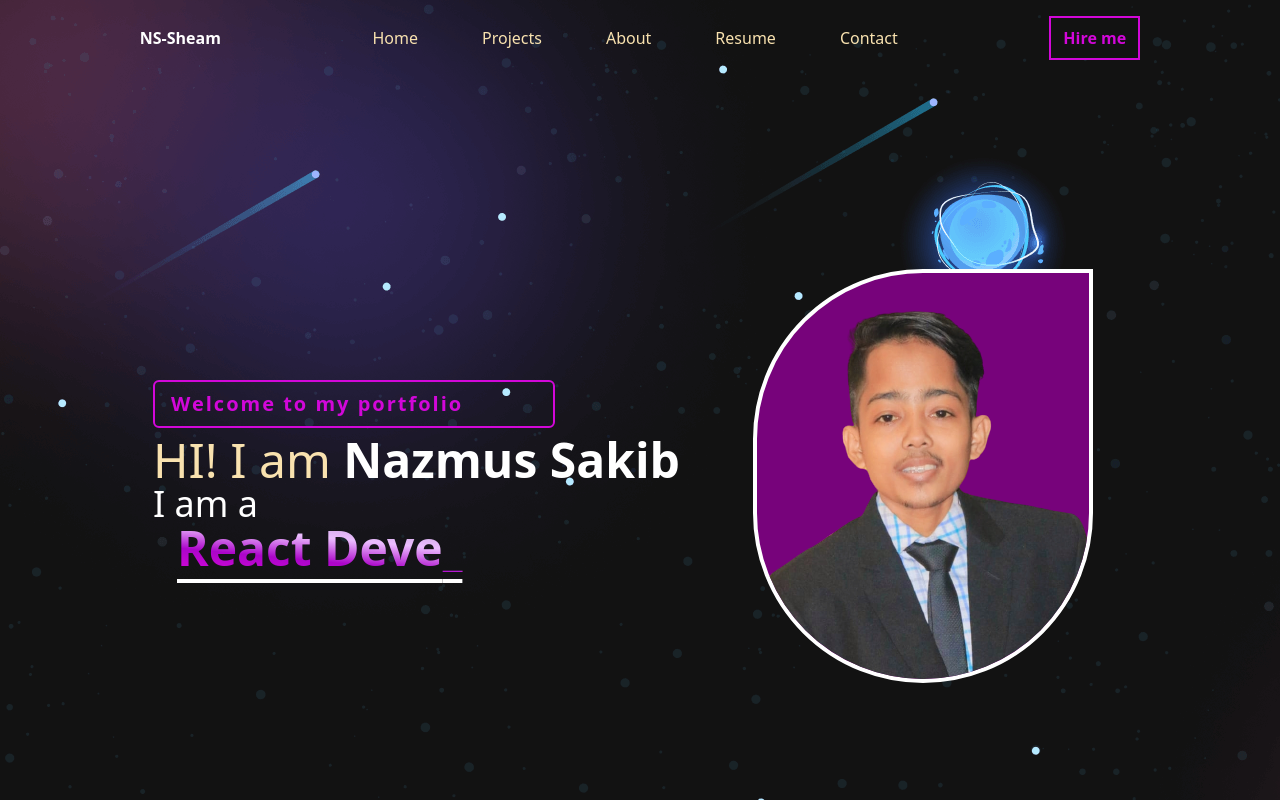
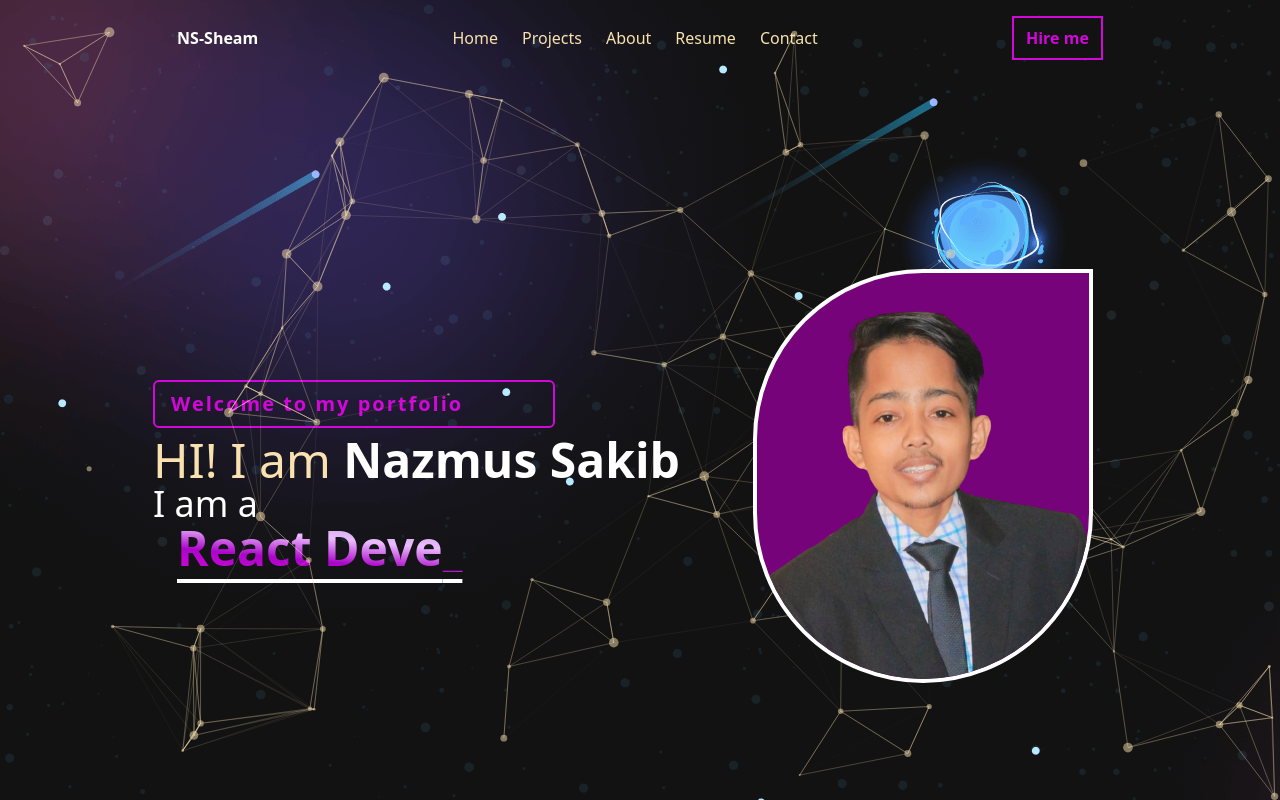
Before and after one commit to NS-Sheam/my-portfolio, a React (Vite) app: page / in a window 1280 px wide. Shown: the top 800 px of the page. Built offline with nearby package versions, Linux system fonts and the light colour scheme; a web font is replaced by a local one.

Commit message:
add particle

```diff
--- a/package.json
+++ b/package.json
@@ -23,7 +23,8 @@
     "react": "^18.2.0",
     "react-circular-progressbar": "^2.1.0",
     "react-dom": "^18.2.0",
-    "react-icons": "^4.8.0",
+    "react-icons": "^4.10.1",
+    "react-particles": "^2.10.1",
     "react-router-dom": "^6.11.1",
     "react-slick": "^0.29.0",
     "react-tabs": "^6.0.1",
@@ -31,7 +32,8 @@
     "react-typed": "^1.2.0",
     "slick-carousel": "^1.8.1",
     "sort-by": "^1.2.0",
-    "swiper": "^9.2.4"
+    "swiper": "^9.2.4",
+    "tsparticles": "^2.10.1"
   },
   "devDependencies": {
     "@types/react": "^18.0.28",
--- /dev/null
+++ b/src/components/ParticlesDesign.jsx
@@ -0,0 +1,95 @@
+import { useCallback } from "react";
+import Particles from "react-particles";
+import { loadFull } from "tsparticles";
+
+const ParticlesDesign = () => {
+    const particlesInit = useCallback(async (particles) => {
+        console.log(particles);
+        // You can initiate the tsParticles instance (particles) here, adding custom shapes or presets
+        // This loads the tsparticles package bundle, it's the easiest method for getting everything ready
+        // Starting from v2, you can add only the features you need, reducing the bundle size
+        await loadFull(particles);
+    }, []);
+
+    const particlesLoaded = useCallback(async (container) => {
+        console.log(container);
+    }, []);
+
+    return (
+        <Particles
+        className="z-50"
+            id="tsparticles"
+            init={particlesInit}
+            loaded={particlesLoaded}
+            options={{
+                fpsLimit: 120,
+                interactivity: {
+                    events: {
+                        onClick: {
+                            enable: true,
+                            mode: "push",
+                        },
+                        onHover: {
+                            enable: true,
+                            mode: "repulse",
+                        },
+                        resize: true,
+                    },
+                    modes: {
+                        push: {
+                            quantity: 4,
+                        },
+                        repulse: {
+                            distance: 200,
+                            duration: 0.4,
+                        },
+                    },
+                },
+                particles: {
+                    color: {
+                        value: "#F9E2AF",
+                    },
+                    links: {
+                        color: "#F9E2AF",
+                        distance: 150,
+                        enable: true,
+                        opacity: 0.5,
+                        width: 1,
+                    },
+                    collisions: {
+                        enable: true,
+                    },
+                    move: {
+                        direction: "none",
+                        enable: true,
+                        outModes: {
+                            default: "bounce",
+                        },
+                        random: false,
+                        speed: 2,
+                        straight: false,
+                    },
+                    number: {
+                        density: {
+                            enable: true,
+                            area: 800,
+                        },
+                        value: 80,
+                    },
+                    opacity: {
+                        value: 0.5,
+                    },
+                    shape: {
+                        type: "circle",
+                    },
+                    size: {
+                        value: { min: 1, max: 5 },
+                    },
+                },
+                detectRetina: true,
+            }}
+        />
+    );
+};
+
+export default ParticlesDesign;
--- a/src/components/ProjectModal.jsx
+++ b/src/components/ProjectModal.jsx
@@ -3,7 +3,7 @@ import { Link } from "react-router-dom";
 
 const ProjectModal = ({ projectData }) => {
     const {  projectName, technology, description, liveSite, image } = projectData;
-
+    console.log(liveSite);
     return (
         <div>
             {/* The button to open modal */}
@@ -34,7 +34,7 @@ const ProjectModal = ({ projectData }) => {
                                     }
                                 </ul>
                                 <Link to={liveSite}>
-                                    <button className="btn text-white bg-bandPrimary hover:text-bandPrimary hover:bg-white transform duration-300 px-10 py-2 rounded-full font-bold my-3">Live Site</button>
+                                    <label className="btn text-white bg-bandPrimary hover:text-bandPrimary hover:bg-white transform duration-300 px-10 py-2 rounded-full font-bold my-3">Live Site</label>
                                 </Link>
                             </div>
                         </div>
--- a/src/layouts/Main.jsx
+++ b/src/layouts/Main.jsx
@@ -1,13 +1,15 @@
 import { useLayoutEffect } from 'react';
 import { Outlet } from 'react-router-dom';
 import Footer from '../pages/shared/Footer/Footer';
+import ParticlesDesign from '../components/ParticlesDesign';
 
 const Main = () => {
     useLayoutEffect(() => {
         window.scrollTo(0, 0);
-      });
+    });
     return (
         <>
+            <ParticlesDesign />
             <Outlet />
             <Footer />
         </>
--- a/src/pages/Home/HeaderBanner/HeaderBanner.jsx
+++ b/src/pages/Home/HeaderBanner/HeaderBanner.jsx
@@ -1,4 +1,4 @@
-import React from 'react';
+
 import Header from '../../shared/Header/Header';
 import Banner from '../Banner/Banner';
 import "./HeaderBanner.css";
--- a/src/pages/Home/Home/Home.jsx
+++ b/src/pages/Home/Home/Home.jsx
@@ -7,7 +7,7 @@ import { useLayoutEffect } from 'react';
 const Home = () => {
     useLayoutEffect(() => {
         window.scrollTo(0, 0);
-      });
+    });
     return (
         <>
             <HeaderBanner />
--- a/src/pages/shared/Footer/Footer.jsx
+++ b/src/pages/shared/Footer/Footer.jsx
@@ -5,7 +5,7 @@ import { Link } from 'react-router-dom';
 
 const Footer = () => {
     return (
-        <footer className="footer footer-center p-10 bg-bandSecondary text-white mx-auto space-y-4">
+        <footer className="footer footer-center p-10 my-6 bg-bandSecondary text-white mx-auto space-y-4 ">
             <div className='text-center'>
                 <h2 className='text-3xl font-bold'>Nazmus Sakib</h2>
                 <div className='space-x-4'>
@@ -17,7 +17,7 @@ const Footer = () => {
                 <p>Copyright © 2023 - All right reserved</p>
             </div>
             <div>
-                <div className="flex justify-center gap-4 text-3xl">
+                <div className="flex justify-center gap-4 text-3xl my-4">
                     <Link to="https://www.facebook.com/nazmus.sheam.sakib"><FaFacebook /></Link>
                     <Link to="https://www.linkedin.com/in/nazmus-sakib-sheam"><FaLinkedin /></Link>
                     <Link to="https://www.youtube.com/channel/UCdY7PHMDlimtznZZHBHlcHw"><FaYoutube /></Link>
--- a/src/pages/shared/Header/Header.css
+++ b/src/pages/shared/Header/Header.css
@@ -1,5 +1,5 @@
 .header-list li{
-    margin: 0 2rem;
+    /* margin: 0 2rem; */
 }
 .sm-menu-item{
 
--- a/src/pages/shared/Header/Header.jsx
+++ b/src/pages/shared/Header/Header.jsx
@@ -1,15 +1,58 @@
-import { useState } from 'react';
+import { useEffect, useState } from 'react';
 import ActiveLink from '../ActiveLink/ActiveLink';
 import "./Header.css";
-import { } from 'react-icons/fa';
 import { FontAwesomeIcon } from '@fortawesome/react-fontawesome'
 import { faBars, faXmark } from '@fortawesome/free-solid-svg-icons'
+import { AiOutlineHome, AiOutlineMail, AiOutlineProject } from 'react-icons/ai';
+import { SiAboutdotme } from 'react-icons/si';
+import { HiOutlineDocument } from 'react-icons/hi';
 
 const Header = () => {
     const [isMenuOpen, setIsMenuOpen] = useState(false);
     const handleDownloadResume = () => {
         window.open("https://drive.google.com/u/0/uc?id=1XhOOmSn6iqDiaA-DNsgsBg3HS7YFNtfa&export=download");
     };
+    const [isHeaderFixed, setIsHeaderFixed] = useState(false);
+
+    useEffect(() => {
+        const handleScroll = () => {
+            const scrollPosition = window.pageYOffset;
+            console.log(scrollPosition);
+
+            if (scrollPosition > 0) {
+                setIsHeaderFixed(true);
+            } else {
+                setIsHeaderFixed(false);
+            }
+        };
+
+        window.addEventListener('scroll', handleScroll);
+
+        return () => {
+            window.removeEventListener('scroll', handleScroll);
+        };
+    }, []);
+    const floatingMenu = <div
+        className={`${isHeaderFixed && "fixed bottom-2 md:bottom-auto md:left-2 w-full md:w-auto md:top-1/3 bg-bandPrimary rounded-full z-10"}`}>
+        <ul className={`header-list flex gap-6 ${isHeaderFixed && "flex-row md:flex-col gap-6 p-3 text-2xl items-center justify-center"} text-bandFont`}>
+            <li>
+                <ActiveLink to="/">{isHeaderFixed && <AiOutlineHome />}</ ActiveLink>
+            </li>
+            <li>
+                <ActiveLink to="/projects">{isHeaderFixed && <AiOutlineProject />}</ ActiveLink>
+            </li>
+            <li>
+                <ActiveLink to="/about">{isHeaderFixed && <SiAboutdotme />}</ActiveLink>
+            </li>
+            <li onClick={handleDownloadResume}>
+                <ActiveLink >{isHeaderFixed && <HiOutlineDocument />}</ActiveLink>
+            </li>
+            <li>
+                <ActiveLink to="/contact">{isHeaderFixed && <AiOutlineMail />}</ActiveLink>
+            </li>
+
+        </ul>
+    </div>
     return (
         <>
             {/* For dextop */}
@@ -17,8 +60,8 @@ const Header = () => {
                 <div>
                     <h3 className='text-white font-bold'>NS-Sheam</h3>
                 </div>
-                <div>
-                    <ul className='header-list flex text-bandFont'>
+                <div className={`${isHeaderFixed && "hidden"}`}>
+                    <ul className='header-list flex gap-6 text-bandFont'>
                         <li>
                             <ActiveLink to="/">Home</ ActiveLink>
                         </li>
@@ -63,23 +106,23 @@ const Header = () => {
                             <li className=''>
                                 <ActiveLink to="/">Home</ ActiveLink>
                             </li>
-                            <hr className='w-full'/>
+                            <hr className='w-full' />
                             <li className=''>
                                 <ActiveLink to="/Projects">Projects</ ActiveLink>
                             </li>
-                            <hr className='w-full'/>
+                            <hr className='w-full' />
                             <li className=''>
                                 <ActiveLink to="/about">About</ActiveLink>
                             </li>
-                            <hr className='w-full'/>
+                            <hr className='w-full' />
                             <li onClick={handleDownloadResume} className=''>
                                 <ActiveLink>resume</ActiveLink>
                             </li>
-                            <hr className='w-full'/>
+                            <hr className='w-full' />
                             <li className=''>
                                 <ActiveLink to="/contact">Contact</ActiveLink>
                             </li>
-                            <hr className='w-full'/>
+                            <hr className='w-full' />
 
                             <ActiveLink to="/contact" className="">
                                 <button className='font-semibold text-[#d207d9] border-2 border-[#d207d9] py-2 px-2 hover:border-bandFont hover:text-bandFont text-xl'>
@@ -90,6 +133,7 @@ const Header = () => {
                     </div>
                 </div>
             </section>
+            {floatingMenu}
         </>
     );
 };
```
Also changed, not shown: 2 other files (tests, documents, lock files or other folders).
